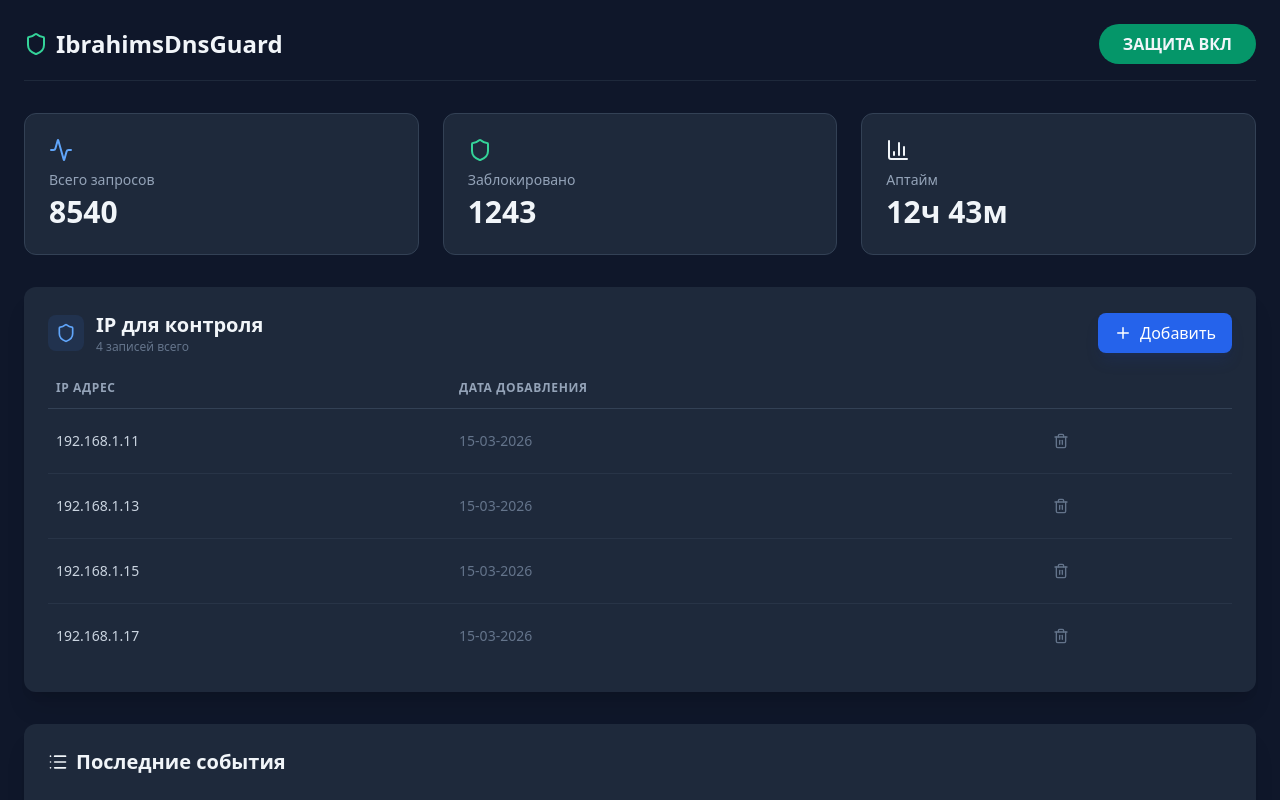
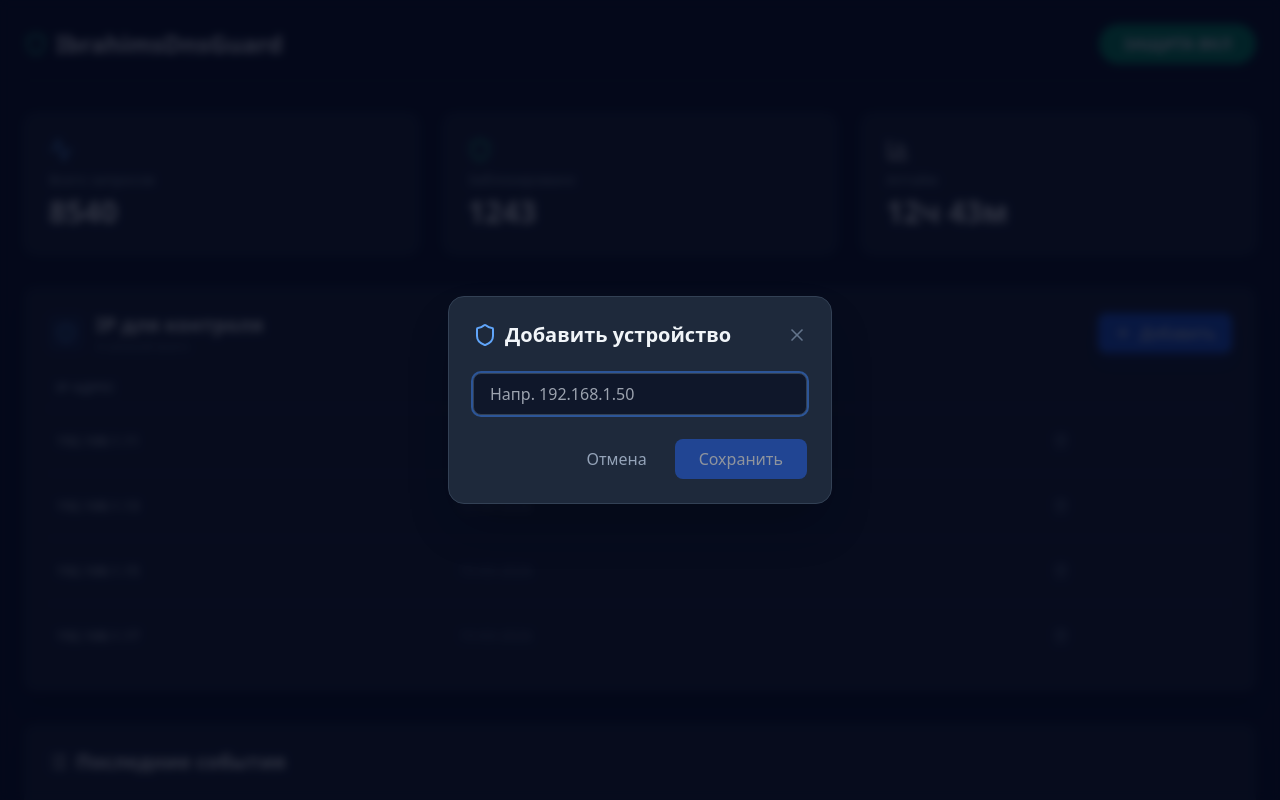
Before and after one commit to bolf/ibgahimsDnsGuard, a React (Create React App) app in the folder frontend/: page / in a window 1280 px wide. Both pictures are taken after a click on the button "Добавить". Shown: the top 800 px of the page. Built offline with nearby package versions, Linux system fonts and the light colour scheme; the HTML template or start-up script is replaced by a standard one.

Commit message:
add InputModal + IPvalidator

```diff
--- a/frontend/src/App.tsx
+++ b/frontend/src/App.tsx
@@ -2,6 +2,8 @@ import './index.css';
 import React, { useState } from 'react';
 import DataTableWithBar from './components/DataTableWithBar';
 import ConfirmModal from './components/ConfirmModal';
+import InputModal from './components/InputModal';
+import {isValidLocalIP} from './utils/validators';
 import { Shield, Trash2, Activity, BarChart3, List } from 'lucide-react';
 
 // Имитируем данные от нашего будущего Java-сердца
@@ -35,6 +37,7 @@ export default function Dashboard() {
   const [ipToDelete, setIpToDelete] = useState<string | null>(null);
   const [isModalOpen, setIsModalOpen] = useState(false);
   const [ips, setIps] = useState<ControlledIP[]>(MOCK_IPs);
+  const [isAddModalOpen, setIsAddModalOpen] = useState(false);
 
   const ipColumns = [
     { key: 'ip', label: 'IP АДРЕС' },
@@ -53,6 +56,16 @@ export default function Dashboard() {
       )
     }
   ];
+
+  // Функция сохранения (она не меняется)
+  const handleAddIp = (newIp: string) => {
+    const newEntry: ControlledIP = {
+      ip: newIp,
+      addDate: new Date().toLocaleDateString('ru-RU')
+    };
+    setIps(prev => [...prev, newEntry]);
+    setIsAddModalOpen(false);
+  };
 
   const openDeleteModal = (ip: string) => {
     setIpToDelete(ip);
@@ -90,12 +103,27 @@ export default function Dashboard() {
         <StatCard icon={<BarChart3 />} title="Аптайм" value={MOCK_STATS.uptime} color="amber" />
       </div>
 
-      <DataTableWithBar<ControlledIP> // Указываем тип данных явно
+      <DataTableWithBar<ControlledIP>
         title="IP для контроля"
         icon={Shield}
         data={ips}
         columns={ipColumns}
-        onAdd={() => console.log('Добавляем...')}
+        onAdd={() => setIsAddModalOpen(true)}
+      />
+
+      <InputModal
+        isOpen={isAddModalOpen}
+        onClose={() => setIsAddModalOpen(false)}
+        onSave={handleAddIp}
+        title="Добавить устройство"
+        icon={Shield}
+        placeholder="Напр. 192.168.1.50"
+        // Передаем логику проверки прямо в пропсах
+        validate={(val) =>
+          isValidLocalIP(val)
+            ? true
+            : "Введите корректный локальный IP (192.168.x.x или 10.x.x.x)"
+        }
       />
 
       <ConfirmModal
--- /dev/null
+++ b/frontend/src/components/InputModal.tsx
@@ -0,0 +1,101 @@
+import React, { useState, useEffect } from 'react';
+import { X, LucideIcon, AlertCircle } from 'lucide-react';
+
+interface InputModalProps {
+  isOpen: boolean;
+  onClose: () => void;
+  onSave: (value: string) => void;
+  title: string;
+  placeholder?: string;
+  icon: LucideIcon;
+  // Наша "лямбда" для валидации (возвращает true или текст ошибки)
+  validate: (value: string) => boolean | string;
+}
+
+const InputModal: React.FC<InputModalProps> = ({
+  isOpen,
+  onClose,
+  onSave,
+  title,
+  placeholder = "Введите значение...",
+  icon: Icon,
+  validate
+}) => {
+  const [inputValue, setInputValue] = useState('');
+  const [error, setError] = useState<string | null>(null);
+
+  // Сброс при закрытии/открытии
+  useEffect(() => {
+    if (!isOpen) {
+      setInputValue('');
+      setError(null);
+    }
+  }, [isOpen]);
+
+  if (!isOpen) return null;
+
+  const handleSave = () => {
+    const validationResult = validate(inputValue);
+
+    if (validationResult === true) {
+      onSave(inputValue);
+      onClose();
+    } else {
+      // Если валидатор вернул строку — показываем её, если false — стандартную ошибку
+      setError(typeof validationResult === 'string' ? validationResult : "Некорректный ввод");
+    }
+  };
+
+  return (
+    <div className="fixed inset-0 z-50 flex items-center justify-center p-4 bg-slate-950/80 backdrop-blur-sm">
+      <div className="bg-slate-800 border border-slate-700 rounded-2xl p-6 w-full max-w-sm shadow-2xl animate-in fade-in zoom-in duration-200">
+        <div className="flex justify-between items-center mb-6">
+          <h3 className="text-xl font-bold text-slate-100 flex items-center gap-2">
+            <Icon className="text-blue-400" size={24} />
+            {title}
+          </h3>
+          <button onClick={onClose} className="text-slate-500 hover:text-slate-300">
+            <X size={20} />
+          </button>
+        </div>
+
+        <div className="space-y-4">
+          <div>
+            <input
+              type="text"
+              value={inputValue}
+              onChange={(e) => {
+                setInputValue(e.target.value);
+                if (error) setError(null);
+              }}
+              placeholder={placeholder}
+              className={`w-full bg-slate-900 border ${error ? 'border-red-500' : 'border-slate-700'} rounded-lg px-4 py-2 text-slate-100 focus:outline-none focus:ring-2 focus:ring-blue-500/50 transition-all`}
+              autoFocus
+              onKeyDown={(e) => e.key === 'Enter' && handleSave()}
+            />
+            {error && (
+              <p className="mt-2 text-xs text-red-400 flex items-center gap-1 italic">
+                <AlertCircle size={12} /> {error}
+              </p>
+            )}
+          </div>
+
+          <div className="flex gap-3 justify-end pt-2">
+            <button onClick={onClose} className="px-4 py-2 text-slate-400 hover:text-slate-200">
+              Отмена
+            </button>
+            <button
+              onClick={handleSave}
+              disabled={!inputValue.trim()}
+              className="px-6 py-2 bg-blue-600 hover:bg-blue-500 disabled:opacity-50 text-white rounded-lg font-medium transition-all active:scale-95"
+            >
+              Сохранить
+            </button>
+          </div>
+        </div>
+      </div>
+    </div>
+  );
+};
+
+export default InputModal;
--- /dev/null
+++ b/frontend/src/utils/validators.ts
@@ -0,0 +1,12 @@
+export const isValidLocalIP = (ip: string): boolean => {
+  // 1. Регулярное выражение для общего формата IPv4 (0.0.0.0 - 255.255.255.255)
+  const ipv4Regex = /^(?:25[0-5]|2[0-4]\d|1\d\d|[1-9]\d|\d)(?:\.(?:25[0-5]|2[0-4]\d|1\d\d|[1-9]\d|\d)){3}$/;
+
+  // Если строка вообще не похожа на IP — разворачиваем сразу
+  if (!ipv4Regex.test(ip)) return false;
+
+  // 2. Проверка на "наши" локальные подсети (Strict Local Check)
+  const isLocal = ip.startsWith('192.168.') || ip.startsWith('10.');
+
+  return isLocal;
+};
```
